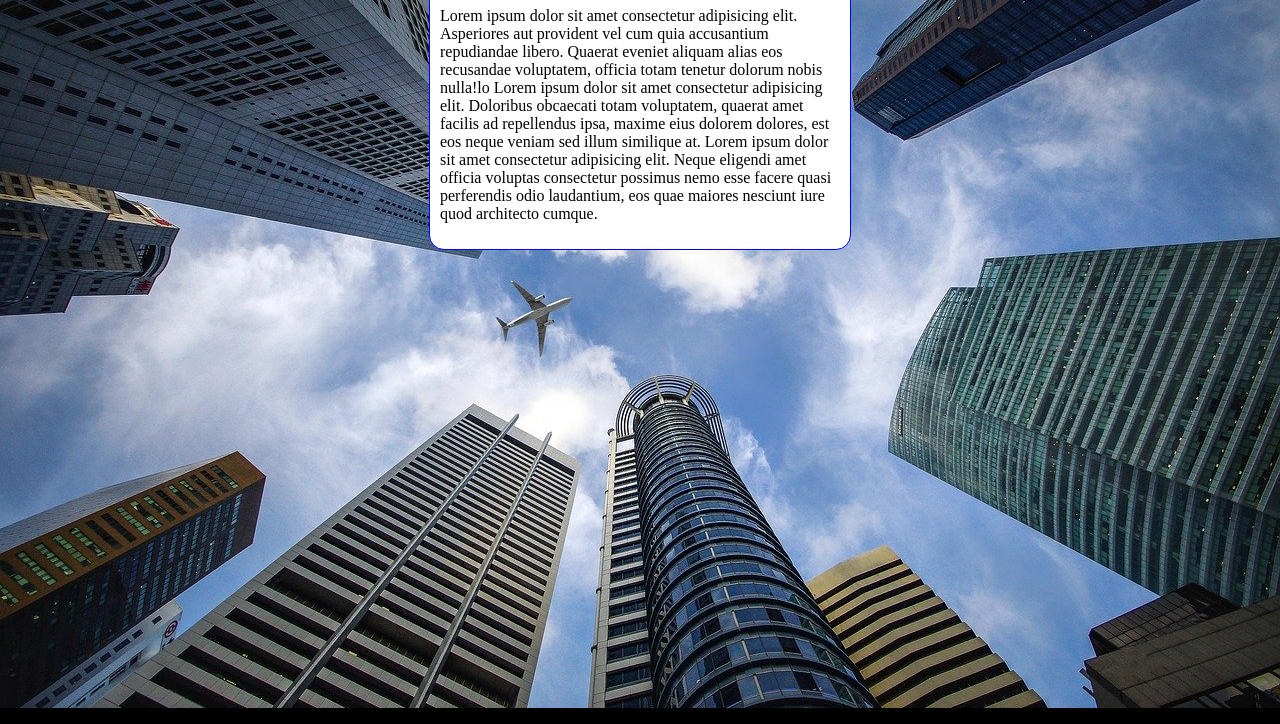
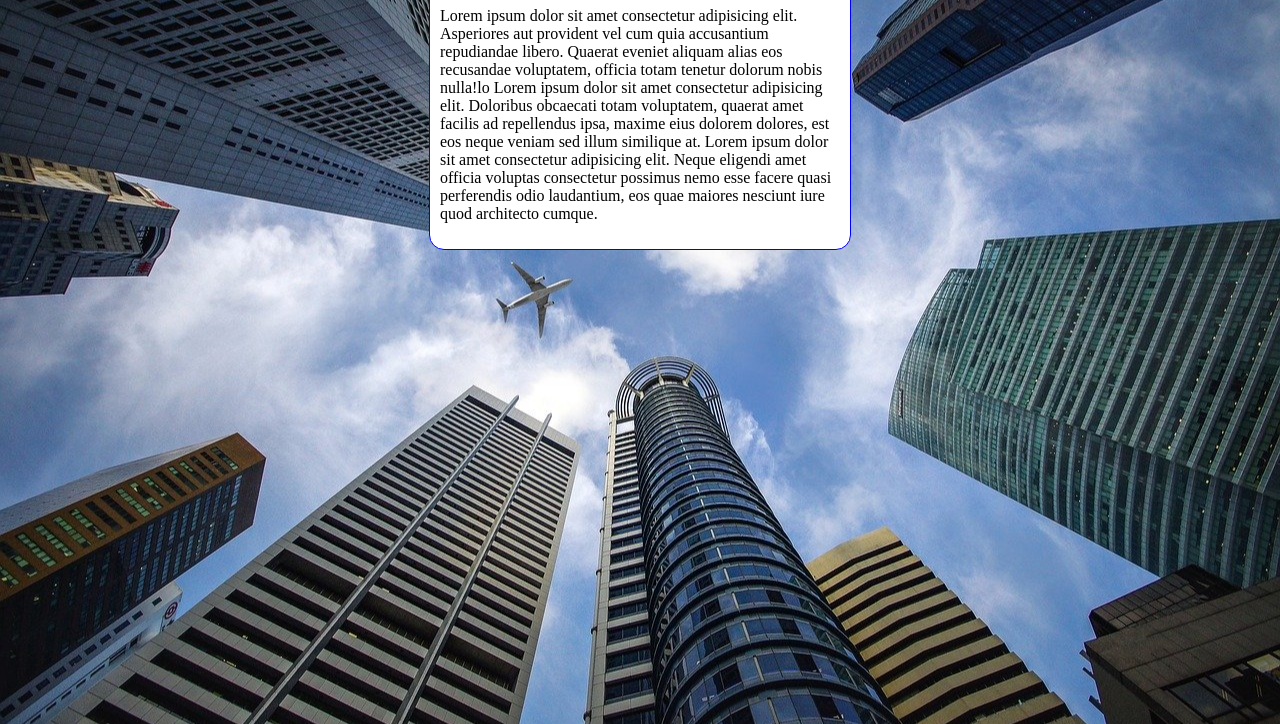
Before and after one commit to raiquirino/html-css, a plain HTML site: page 03_Módulo/ex022/fundo006.html in a window 1280 px wide. Shown: the part 92-816 px from the top of the page. Drawn offline with Linux system fonts and the light colour scheme.

Commit message:
Update fundo006.html

```diff
--- a/03_Módulo/ex022/fundo006.html
+++ b/03_Módulo/ex022/fundo006.html
@@ -8,10 +8,12 @@
 
 <style>
     body {
+        height: 100vh;
         background-color: black;
         background-image: url("imagens/wallpaper002.jpg");
         background-repeat: no-repeat;
-        background-position: center top;
+        background-position: center center;
+        background-size: cover; /*Cobre 100% da tela mesmo que tenha que picotar, "cortar" o content também serve para mostrar em 100% da tela porém não corta */
 
     }
 
```
